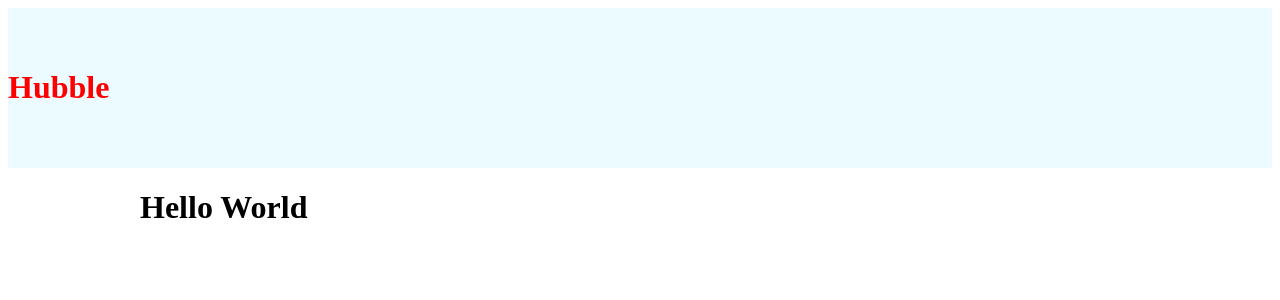
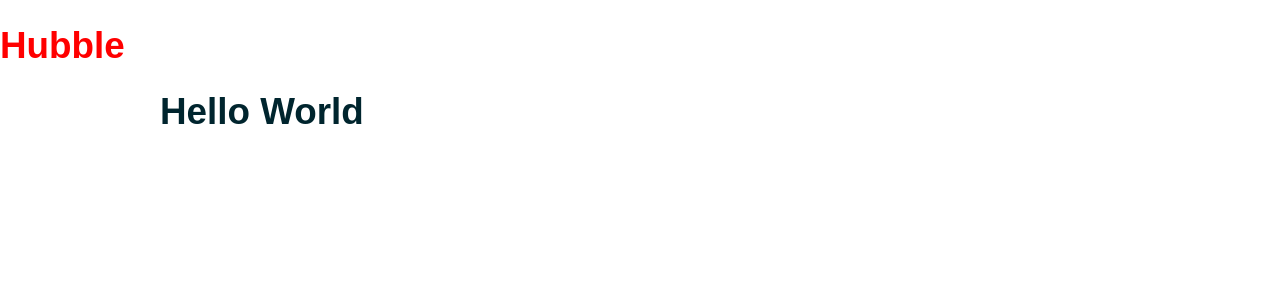
Before and after one commit to JWoltjen/styled-components-tutorial, a React (Create React App) app: page / in a window 1280 px wide. Shown: the top 300 px of the page. Built offline with nearby package versions, Linux system fonts and the light colour scheme.

Commit message:
create global style

```diff
--- a/src/App.js
+++ b/src/App.js
@@ -1,19 +1,22 @@
 import {ThemeProvider} from 'styled-components'
 import Header from './components/Header'
 import {Container} from './components/styles/container.styled'
+import GlobalStyles from './components/styles/Global'
+
 
 const theme = {
   colors: {
     header: `#ebfbff`,
     body: `#fff`,
-    footer: `#003333`
-  }
+    footer: `#003333`,
+  },
 }
 
 function App() {
   return (
     <ThemeProvider theme = {theme}>
     <>
+    <GlobalStyles />
     <Header />
     <Container>
       <h1>Hello World</h1>
--- /dev/null
+++ b/src/components/styles/Global.js
@@ -0,0 +1,28 @@
+import { createGlobalStyle } from 'styled-components'
+
+const GlobalStyles = createGlobalStyle`
+  @import url('https://fonts.googleapis.com/css2?family=Poppins:wght@300;400;600;700&display=swap');
+
+  * {
+    box-sizing: border-box;
+  }
+
+  body {
+    background: ${({ theme }) => theme.colors.body};
+    color: hsl(192, 100%, 9%);
+    font-family: 'Poppins', sans-serif;
+    font-size: 1.15em;
+    margin: 0;
+  }
+
+  p {
+    opacity: 0.6;
+    line-height: 1.5;
+  }
+
+  img {
+    max-width: 100%;
+}
+`
+
+export default GlobalStyles
--- a/src/components/styles/Header.styled.js
+++ b/src/components/styles/Header.styled.js
@@ -1,10 +1,8 @@
 import styled from 'styled-components'
 
 export const StyledHeader = styled.header`
-background-color: #ebfbff;
+background-color: ${({theme}) => theme.colors.header}
 padding: 40px 0;
-
-
 h1 {
     color: red;
 }
```
